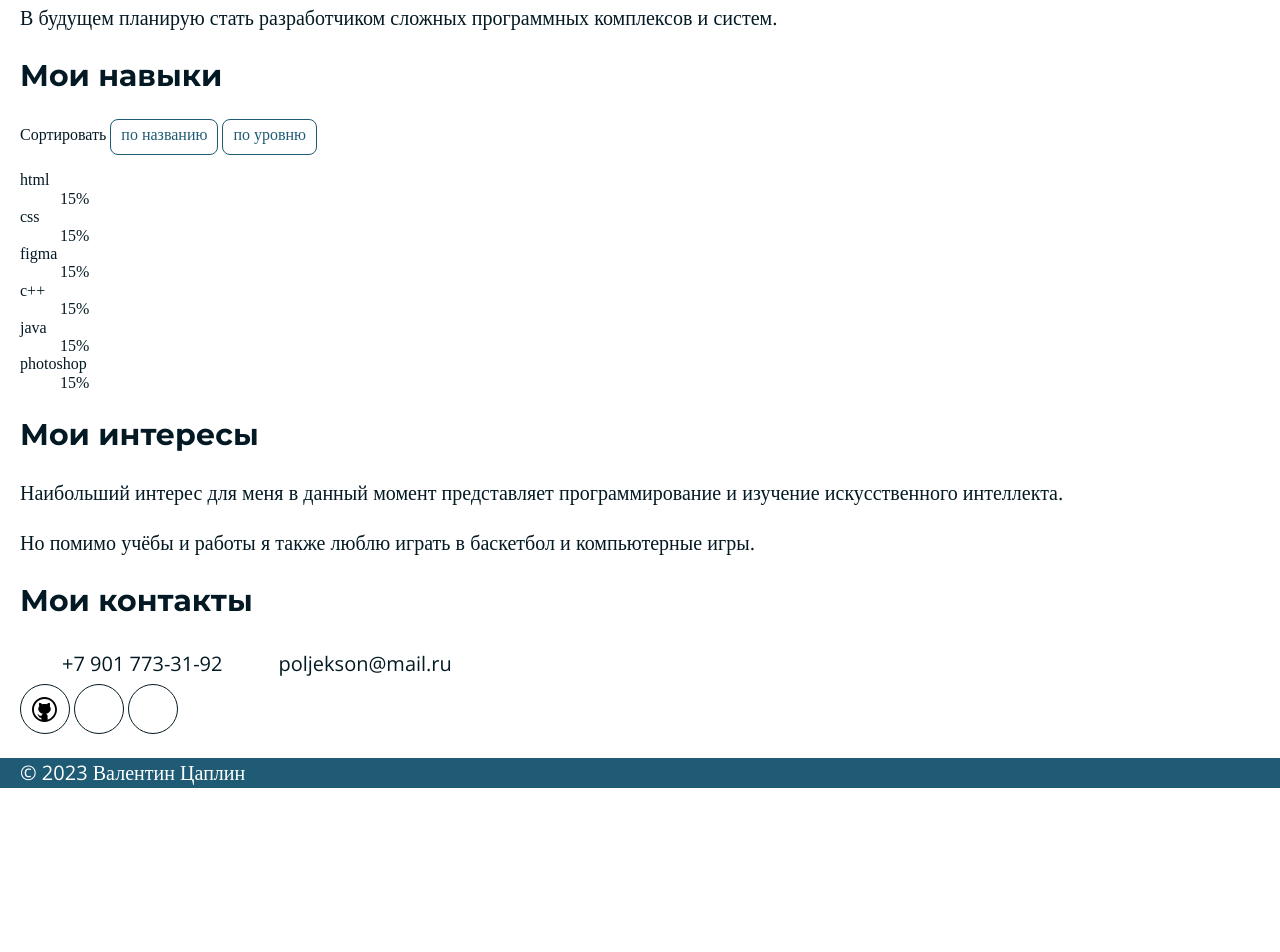
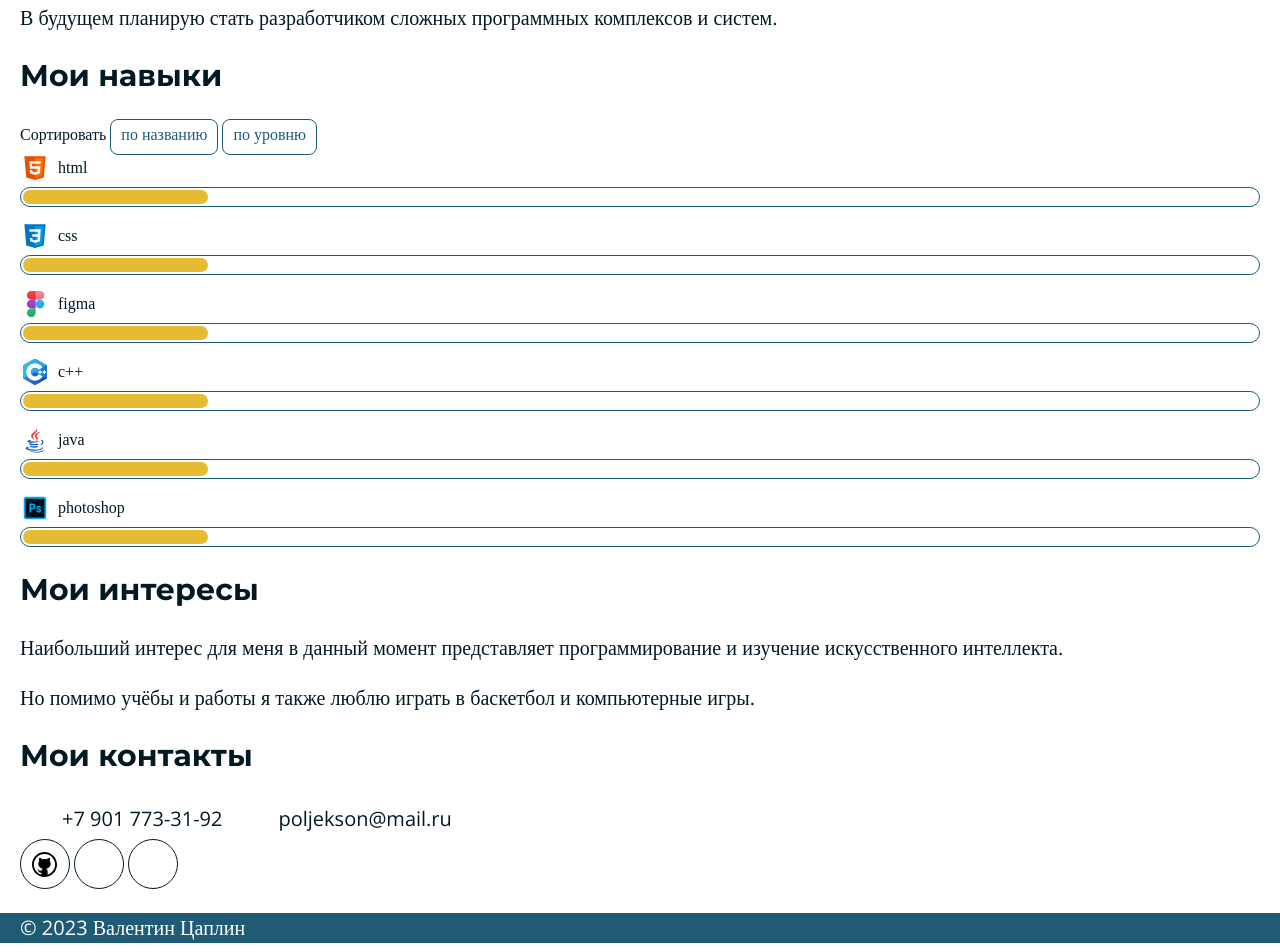
Before and after one commit to pluggarose/portfolio, a plain HTML site: page index.html in a window 1280 px wide. Shown: the part 763-1715 px from the top of the page. Before the commit the page ends 1571 px from the top, so only its background shows below. Drawn offline with nearby package versions, Linux system fonts and the light colour scheme.

Commit message:
Добавлены иконки для скилов

```diff
--- a/css/style.css
+++ b/css/style.css
@@ -226,3 +226,59 @@ footer{
 .avatar{
     border-radius: 50%;
 }
+
+.skill-list {
+    margin: 0;
+    padding: 0;
+    line-height: 1;
+}
+
+.skill-list dt {
+    margin-bottom: 6px;
+    padding: 5px 0 5px 38px;
+    background-position: left;
+    background-repeat: no-repeat;
+    background-size: 30px;
+}
+
+.skill-level {
+    margin: 4px 0 16px;
+    padding: 2px;
+    font-size: 0;
+    border: 1px solid var(--blue);
+    border-radius: 16px;
+}
+
+.skill-level div {
+    height: 14px;
+    background-color: var(--yellow);
+    border-radius: 8px;
+}
+
+.skill-item {
+    text-transform: lowercase;
+}
+
+.skill-item_html {
+    background-image: url(../img/html.svg);
+}
+
+.skill-item_css {
+    background-image: url(../img/css.svg);
+}
+
+.skill-item_cpp {
+    background-image: url(../img/c++.svg);
+}
+
+.skill-item_figma {
+    background-image: url(../img/figma.svg);
+}
+
+.skill-item_java {
+    background-image: url(../img/java.svg);
+}
+
+.skill-item_photoshop {
+    background-image: url(../img/photoshop.svg);
+}
--- a/index.html
+++ b/index.html
@@ -49,34 +49,34 @@
                 <button>по названию</button>
                 <button>по уровню</button>
                 </div>
-                <dl>
-                    <dt>html</dt>
-                    <dd>
+                <dl class="skill-list">
+                    <dt class="skill-item skill-item_html">html</dt>
+                    <dd class="skill-level">
                         <div style="width: 15%;">15%</div>
                     </dd>
 
-                    <dt>css</dt>
-                    <dd>
+                    <dt class="skill-item skill-item_css">css</dt>
+                    <dd class="skill-level">
                         <div style="width: 15%;">15%</div>
                     </dd>
 
-                    <dt>figma</dt>
-                    <dd>
+                    <dt class="skill-item skill-item_figma">figma</dt>
+                    <dd class="skill-level">
                         <div style="width: 15%;">15%</div>
                     </dd>
 
-                    <dt>c++</dt>
-                    <dd>
+                    <dt class="skill-item skill-item_cpp">c++</dt>
+                    <dd class="skill-level">
                         <div style="width: 15%;">15%</div>
                     </dd>
 
-                    <dt>java</dt>
-                    <dd>
+                    <dt class="skill-item skill-item_java">java</dt>
+                    <dd class="skill-level">
                         <div style="width: 15%;">15%</div>
                     </dd>
 
-                    <dt>photoshop</dt>
-                    <dd>
+                    <dt class="skill-item skill-item_photoshop">photoshop</dt>
+                    <dd class="skill-level">
                         <div style="width: 15%;">15%</div>
                     </dd>
                 </dl>
```
